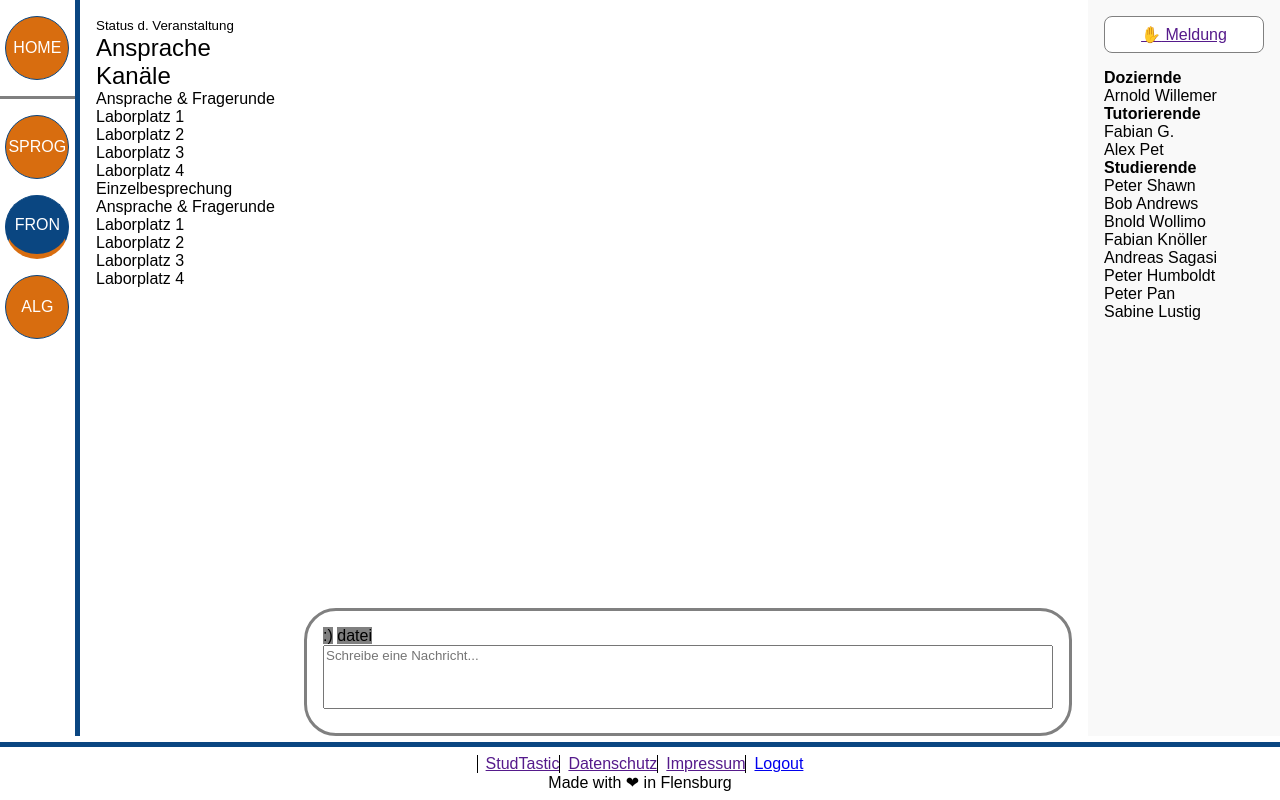
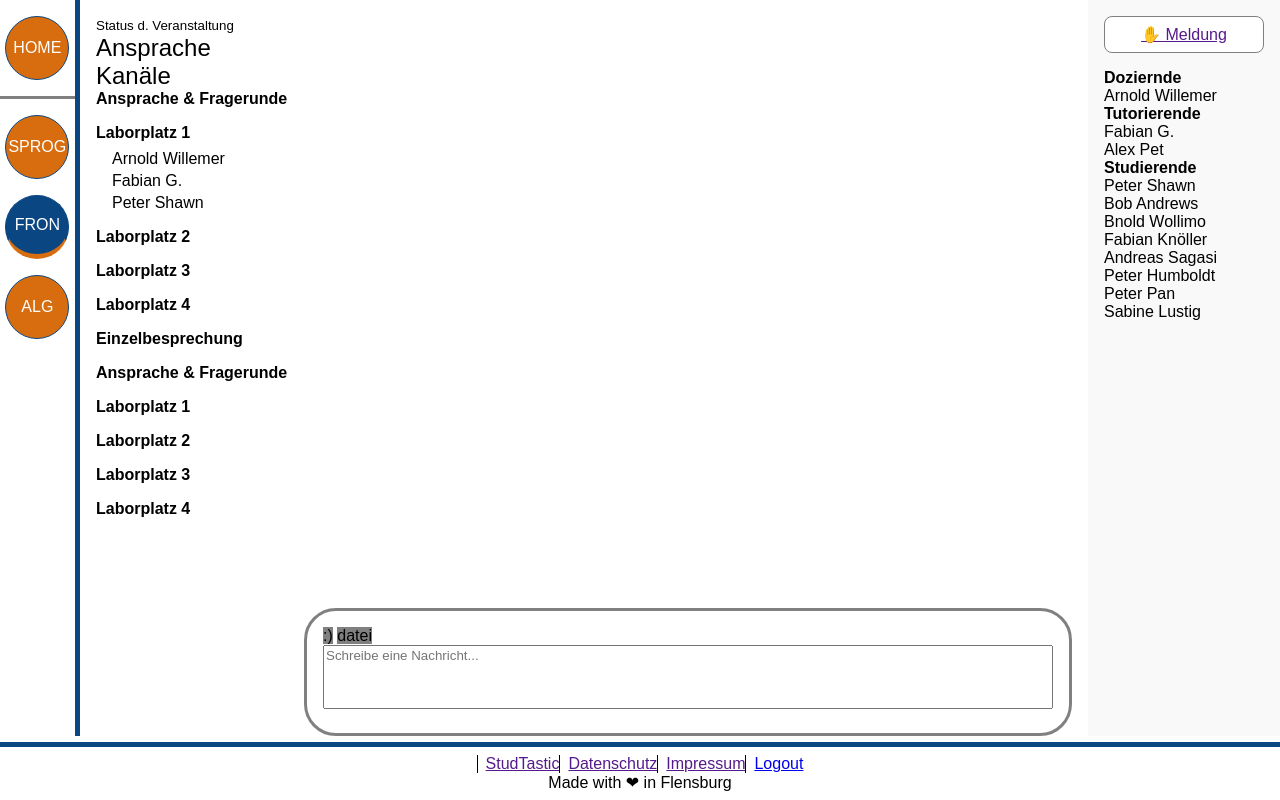
Before and after one commit to fschoenfeldt/studtastic-semesterprojekt, a website built with webpack: page views/pages/03-channel.html in a window 1280 px wide. Built offline with nearby package versions, Linux system fonts and the light colour scheme; files whose address does not match are found by name; a web font is replaced by a local one.

Commit message:
display names in threadsidebar, styling

```diff
--- a/scss/components/_threadsidebar.scss
+++ b/scss/components/_threadsidebar.scss
@@ -1,3 +1,17 @@
 .sidebar--threads {
+    ul.voice-channels > li, ul.text-channels > li {
+        font-weight: bold;
+        margin-bottom: $spacing;
+    }
+    .channel-users * {
+        margin-bottom: $spacing/4;
+        margin-left: $spacing;
 
+        &:first-child {
+            margin-top: -$spacing/2;
+        }
+        &:last-child {
+            margin-bottom: $spacing;
+        }
+    }
 }
--- a/views/components/threadSidebar.html
+++ b/views/components/threadSidebar.html
@@ -9,6 +9,14 @@
     <ul class="voice-channels">
         <li>Ansprache & Fragerunde</li>
         <li>Laborplatz 1</li>
+        <ul class="channel-users">
+            <li>Arnold Willemer</li>
+            <li>Fabian G.</li>
+            <li>Peter Shawn</li>
+            {% if userIsInChannel %}
+                <li>{{user.username}}</li>
+            {% endif %}
+        </ul>
         <li>Laborplatz 2</li>
         <li>Laborplatz 3</li>
         <li>Laborplatz 4</li>
```
Also changed, not shown: web/css/studtastic.css, 1 other file.
